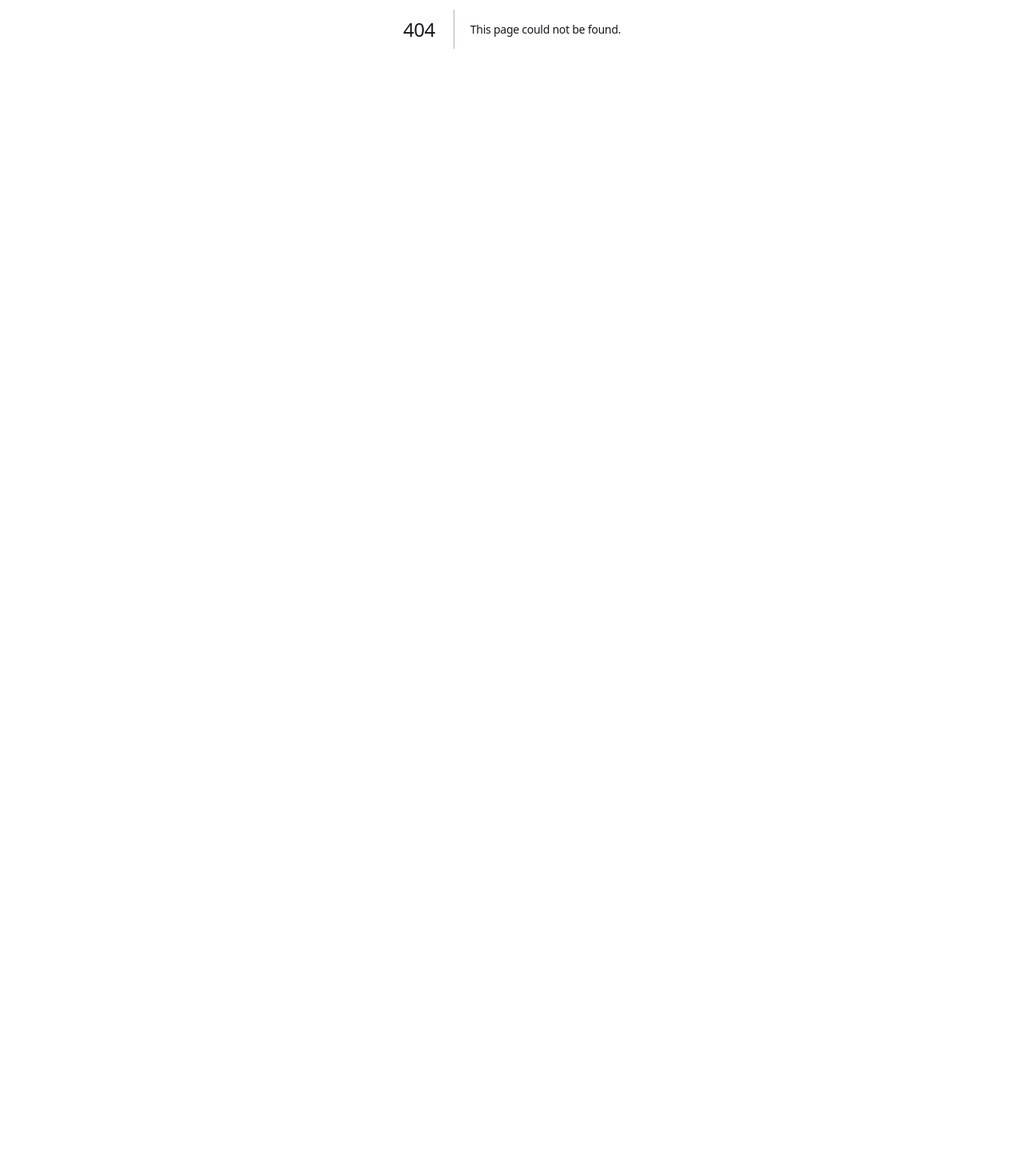
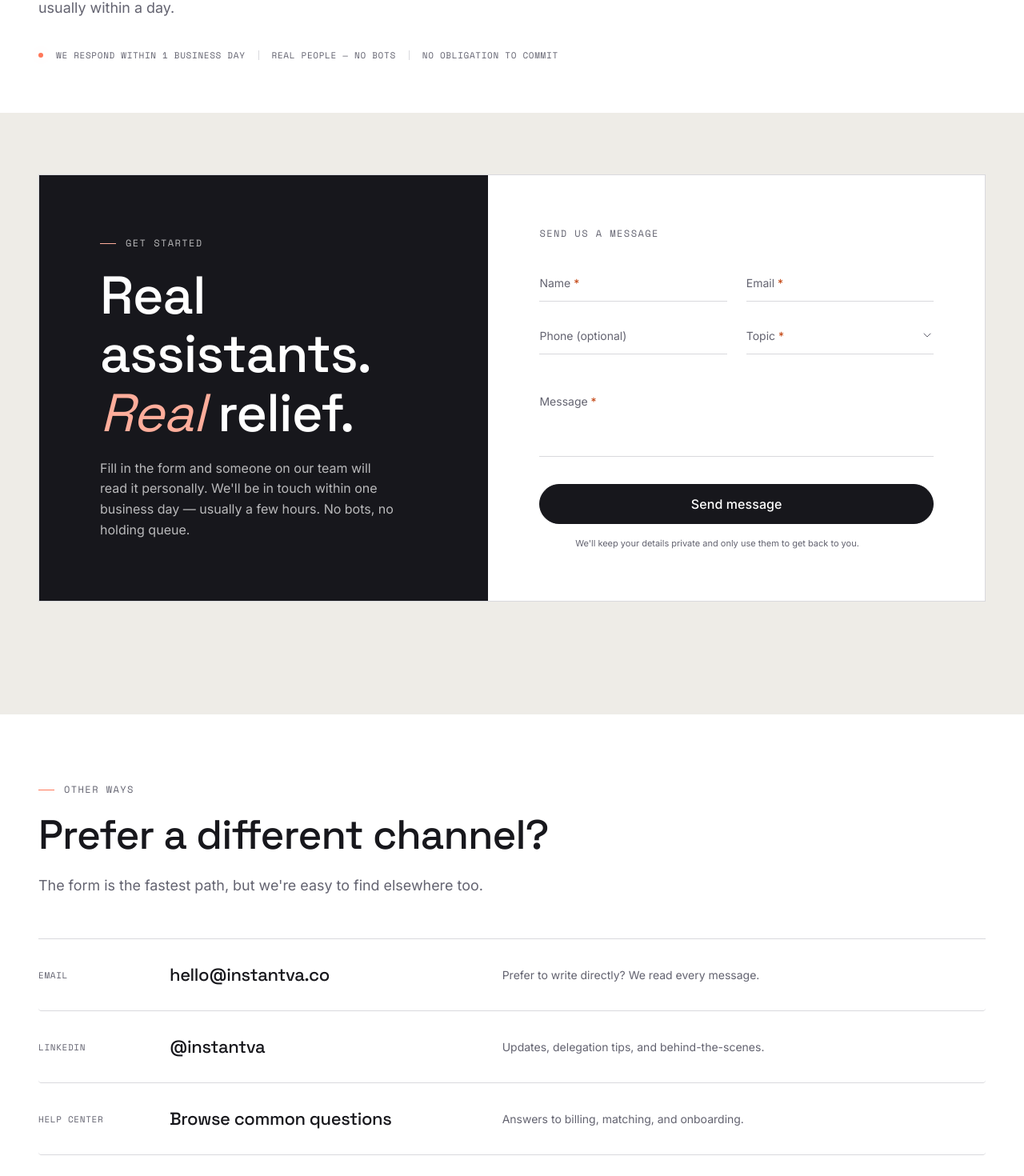
Before and after one commit to martinkilombe/Virtual-Assistant, a Next.js app: page /contact in a window 1280 px wide. Before the commit this address had no page. Shown: the part 364-1834 px from the top of the page at 80% size. Before the commit the page ends 800 px from the top, so only its background shows below. Built offline with nearby package versions, Linux system fonts and the light colour scheme.

Commit message:
feat; create the contact page

```diff
--- /dev/null
+++ b/src/app/contact/page.tsx
@@ -0,0 +1,123 @@
+import type { Metadata } from 'next'
+import Link from 'next/link'
+import NavBar from '@/components/NavBar'
+import Footer from '@/components/Footer'
+import RevealWrapper from '@/components/RevealWrapper'
+import Eyebrow from '@/components/ui/Eyebrow'
+import ContactCTA from '@/components/ContactCTA'
+
+export const metadata: Metadata = {
+  title: 'Contact — Instant VA',
+  description:
+    "Tell us what you need. We'll match you with a vetted assistant within one business day.",
+}
+
+const REACH = [
+  {
+    label: 'Email',
+    value: 'hello@instantva.co',
+    note: 'Prefer to write directly? We read every message.',
+    href: 'mailto:hello@instantva.co',
+  },
+  {
+    label: 'LinkedIn',
+    value: '@instantva',
+    note: 'Updates, delegation tips, and behind-the-scenes.',
+    href: '#',
+  },
+  {
+    label: 'Help Center',
+    value: 'Browse common questions',
+    note: 'Answers to billing, matching, and onboarding.',
+    href: '/help-center',
+  },
+]
+
+export default function ContactPage() {
+  return (
+    <>
+      <NavBar />
+
+      <main>
+        {/* ── Hero ── */}
+        <section className="iva-legal-hero iva-contact-hero">
+          <div className="iva-container">
+            <Eyebrow>Contact</Eyebrow>
+            <h1>Let&apos;s talk.</h1>
+            <p className="iva-lead">
+              Tell us what&apos;s taking up your week. We&apos;ll match you with the
+              right assistant&nbsp;— usually within a day.
+            </p>
+            <div className="iva-contact-hero__meta">
+              <span className="iva-contact-hero__dot" aria-hidden="true" />
+              <span>We respond within 1 business day</span>
+              <span className="iva-contact-hero__sep" aria-hidden="true" />
+              <span>Real people — no bots</span>
+              <span className="iva-contact-hero__sep" aria-hidden="true" />
+              <span>No obligation to commit</span>
+            </div>
+          </div>
+        </section>
+
+        {/* ── Contact form ── */}
+        <RevealWrapper>
+          <ContactCTA
+            eyebrow="Get started"
+            title={
+              <>
+                Real assistants. <em>Real</em> relief.
+              </>
+            }
+            description="Fill in the form and someone on our team will read it personally. We'll be in touch within one business day — usually a few hours. No bots, no holding queue."
+          />
+        </RevealWrapper>
+
+        {/* ── Other ways to reach ── */}
+        <RevealWrapper>
+          <section className="iva-section iva-section--paper iva-contact-reach">
+            <div className="iva-container">
+              <div className="iva-head">
+                <Eyebrow>Other ways</Eyebrow>
+                <h2 className="iva-serif">Prefer a different channel?</h2>
+                <p className="iva-lead">
+                  The form is the fastest path, but we&apos;re easy to find
+                  elsewhere too.
+                </p>
+              </div>
+
+              <div className="iva-contact-reach__rows">
+                {REACH.map((item) => (
+                  <Link
+                    key={item.label}
+                    href={item.href}
+                    className="iva-contact-reach__row"
+                  >
+                    <span className="iva-contact-reach__label">{item.label}</span>
+                    <span className="iva-contact-reach__value">{item.value}</span>
+                    <span className="iva-contact-reach__note">{item.note}</span>
+                    <span className="iva-contact-reach__arrow" aria-hidden="true">
+                      <svg
+                        viewBox="0 0 24 24"
+                        width={18}
+                        height={18}
+                        fill="none"
+                        stroke="currentColor"
+                        strokeWidth={1.5}
+                        strokeLinecap="round"
+                        strokeLinejoin="round"
+                      >
+                        <path d="M5 12h14M13 6l6 6-6 6" />
+                      </svg>
+                    </span>
+                  </Link>
+                ))}
+              </div>
+            </div>
+          </section>
+        </RevealWrapper>
+      </main>
+
+      <Footer />
+    </>
+  )
+}
--- a/src/app/globals.css
+++ b/src/app/globals.css
@@ -1865,6 +1865,125 @@ em { font-style: italic; }
 }
 
 /* ============================================================
+   PAGE: Contact
+   ============================================================ */
+.iva-contact-hero h1 {
+  font-size: var(--fs-display);
+  margin: 0 0 22px;
+}
+
+.iva-contact-hero__meta {
+  display: flex;
+  flex-wrap: wrap;
+  align-items: center;
+  gap: 16px;
+  margin-top: 36px;
+  font-family: var(--font-mono);
+  font-size: var(--fs-micro);
+  letter-spacing: var(--ls-wide);
+  text-transform: uppercase;
+  color: var(--muted);
+}
+
+.iva-contact-hero__dot {
+  width: 6px;
+  height: 6px;
+  border-radius: 50%;
+  background: var(--clay);
+  flex-shrink: 0;
+  box-shadow: 0 0 0 0 rgba(255, 119, 89, 0.5);
+  animation: pulse 2.4s var(--ease-out) infinite;
+}
+
+.iva-contact-hero__sep {
+  width: 1px;
+  height: 12px;
+  background: var(--line);
+  flex-shrink: 0;
+}
+
+/* Other-ways reach rows */
+.iva-contact-reach { padding-top: clamp(48px, 6vw, 80px); }
+.iva-contact-reach .iva-head { margin-bottom: clamp(36px, 4.5vw, 52px); }
+
+.iva-contact-reach__rows {
+  display: flex;
+  flex-direction: column;
+  border-top: 1px solid var(--line);
+}
+
+.iva-contact-reach__row {
+  display: grid;
+  grid-template-columns: 140px 1fr 1.4fr 32px;
+  gap: 24px;
+  align-items: center;
+  padding: 28px 0;
+  border-bottom: 1px solid var(--line);
+  color: var(--ink);
+  text-decoration: none;
+  border-radius: var(--r-xs);
+  transition: padding-left var(--dur) var(--ease-out);
+}
+.iva-contact-reach__row:hover { padding-left: 12px; }
+
+.iva-contact-reach__label {
+  font-family: var(--font-mono);
+  font-size: var(--fs-micro);
+  letter-spacing: var(--ls-wide);
+  text-transform: uppercase;
+  color: var(--muted);
+  flex-shrink: 0;
+}
+
+.iva-contact-reach__value {
+  font-family: var(--font-display);
+  font-weight: 500;
+  font-size: clamp(17px, 1.8vw, 22px);
+  color: var(--ink);
+  letter-spacing: var(--ls-head);
+  transition: color var(--dur);
+}
+.iva-contact-reach__row:hover .iva-contact-reach__value { color: var(--clay-text); }
+
+.iva-contact-reach__note {
+  font-size: var(--fs-sm);
+  color: var(--muted);
+  line-height: var(--lh-relaxed);
+}
+
+.iva-contact-reach__arrow {
+  display: flex;
+  align-items: center;
+  justify-content: center;
+  flex-shrink: 0;
+  color: var(--muted);
+  opacity: 0;
+  transform: translateX(-8px);
+  transition: opacity var(--dur), transform var(--dur) var(--ease-out), color var(--dur);
+}
+.iva-contact-reach__row:hover .iva-contact-reach__arrow {
+  opacity: 1;
+  transform: none;
+  color: var(--clay);
+}
+
+@media (max-width: 820px) {
+  .iva-contact-reach__row {
+    grid-template-columns: 100px 1fr;
+    grid-template-rows: auto auto;
+    gap: 6px 20px;
+  }
+  .iva-contact-reach__note { grid-column: 2; margin-top: 2px; }
+  .iva-contact-reach__arrow { display: none; }
+}
+
+@media (max-width: 480px) {
+  .iva-contact-reach__row { grid-template-columns: 1fr; gap: 6px; padding: 22px 0; }
+  .iva-contact-reach__note { grid-column: 1; }
+  .iva-contact-hero__sep { display: none; }
+}
+
+/* ============================================================
    Reveal-on-scroll
    ============================================================ */
 .reveal {
--- a/src/components/Footer.tsx
+++ b/src/components/Footer.tsx
@@ -11,7 +11,7 @@ const FOOT = [
     { label: 'Marketing', href: '/services#marketing-social' },
   ] },
   { h: 'Support',  links: [
-    { label: 'Contact', href: '#' },
+    { label: 'Contact', href: '/contact' },
     { label: 'Help Center', href: '/help-center' },
     { label: 'Privacy Policy', href: '/privacy-policy' },
   ] },
```
